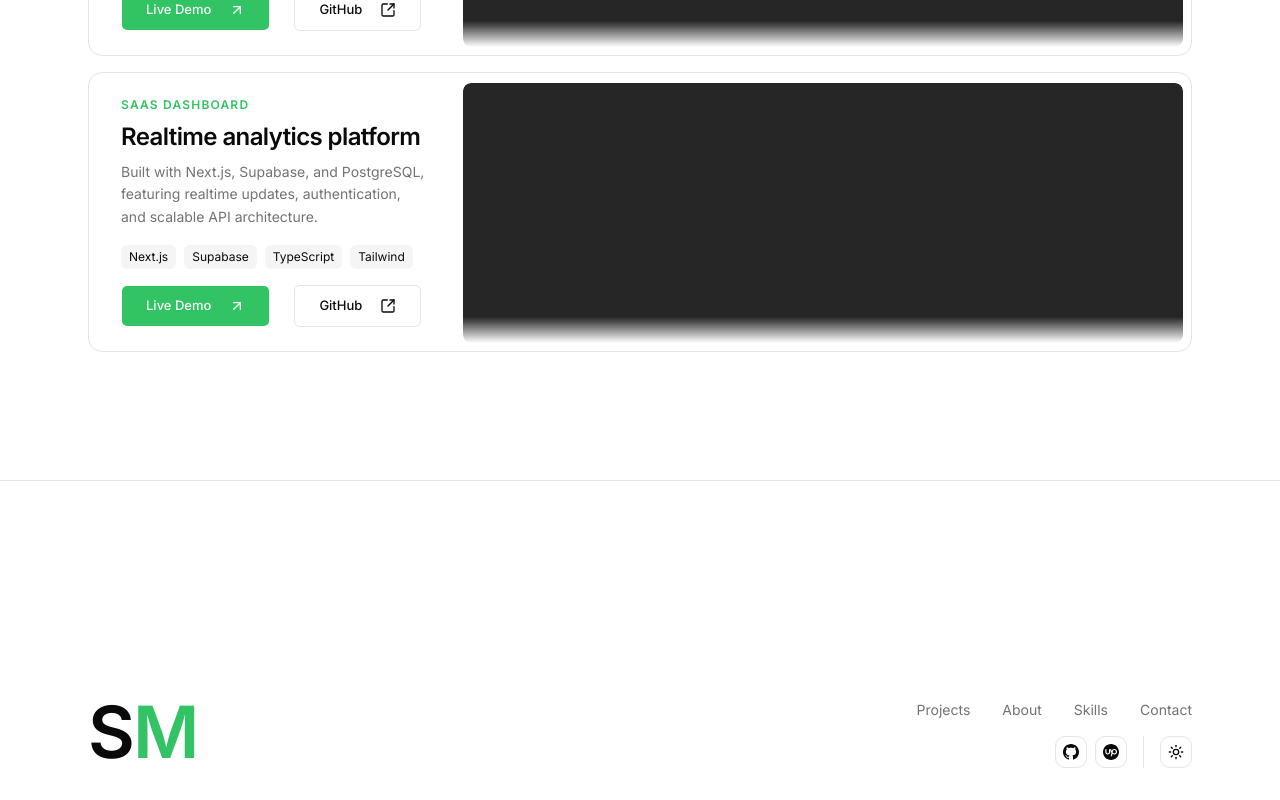
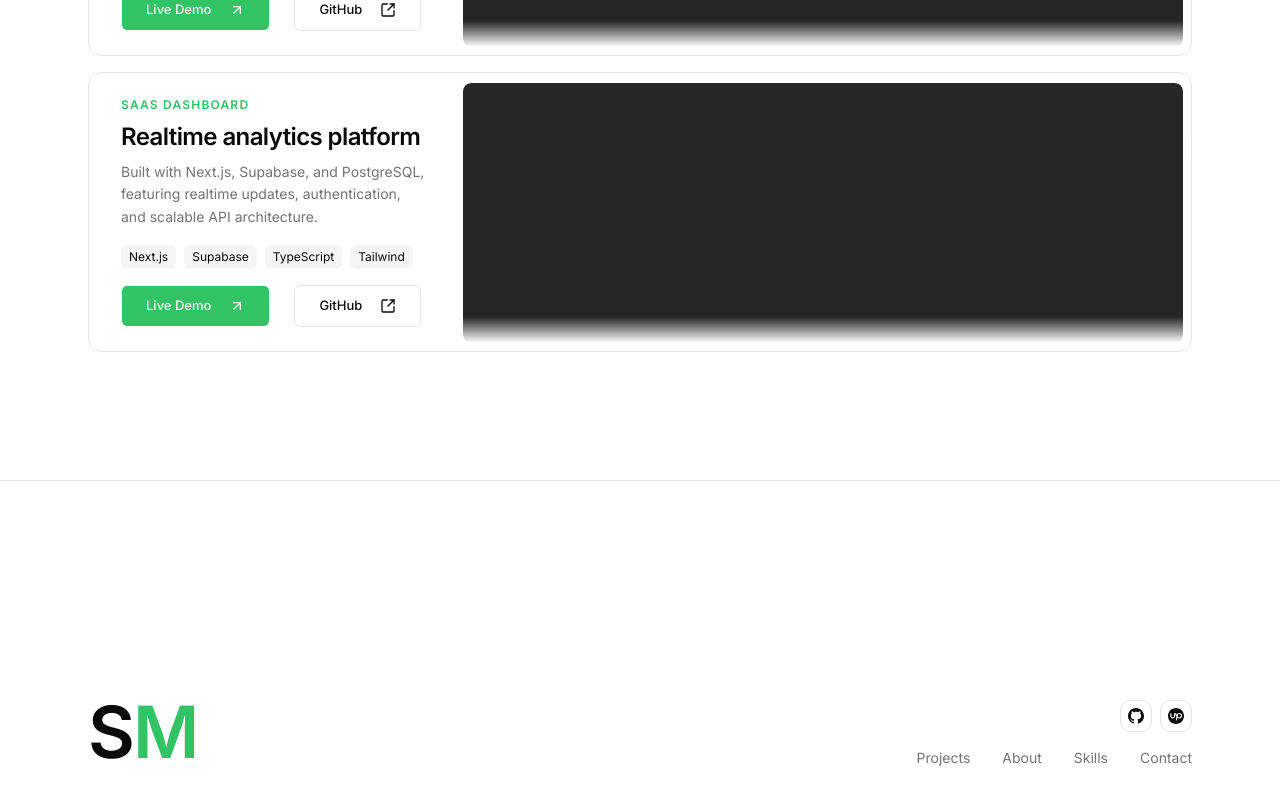
Before and after one commit to svsxn/portfolio, a Next.js app: page / in a window 1280 px wide. Shown: the part 1543-2343 px from the top of the page. Built offline with nearby package versions, Linux system fonts and the light colour scheme.

Commit message:
refactor: create shared components

```diff
--- a/components/layout/header/links.tsx
+++ b/components/layout/external-links.tsx
@@ -1,4 +1,4 @@
-export const links = [
+export const externalLinks = [
   {
     href: "https://github.com/svsxn",
     svg: (
--- a/components/layout/footer/index.tsx
+++ b/components/layout/footer/index.tsx
@@ -1,6 +1,7 @@
 import Link from "next/link";
-import { Navbar } from "../header/navbar";
-import { Actions } from "../header/actions";
+import { links } from "../links";
+import { LinkIconButton } from "../link-icon-button";
+import { externalLinks } from "../external-links";
 
 export default function Footer() {
   return (
@@ -11,8 +12,24 @@ export default function Footer() {
           <span className="text-primary">M</span>
         </Link>
         <div className="flex flex-col items-end gap-4">
-          <Navbar />
-          <Actions />
+          <div className="flex gap-2">
+            {externalLinks.map((link) => (
+              <LinkIconButton key={link.href} href={link.href}>
+                {link.svg}
+              </LinkIconButton>
+            ))}
+          </div>
+          <div className="flex gap-8">
+            {links.map((link) => (
+              <Link
+                key={link.href}
+                href={link.href}
+                className="text-sm text-muted-foreground transition-colors hover:text-foreground"
+              >
+                {link.label}
+              </Link>
+            ))}
+          </div>
         </div>
       </div>
     </footer>
--- a/components/layout/header/actions.tsx
+++ b/components/layout/header/actions.tsx
@@ -1,33 +1,16 @@
-import Link from "next/link";
-import { Button } from "../../ui/button";
 import { Separator } from "../../ui/separator";
 import { ModeToggle } from "../../theme/mode-toggle";
-import { links } from "./links";
-
-function IconButton({
-  href,
-  children,
-}: {
-  href: string;
-  children: React.ReactNode;
-}) {
-  return (
-    <Button variant="outline" size="icon" asChild>
-      <Link href={href} target="_blank" rel="noreferrer">
-        {children}
-      </Link>
-    </Button>
-  );
-}
+import { externalLinks } from "../external-links";
+import { LinkIconButton } from "../link-icon-button";
 
 export function Actions() {
   return (
     <div className="flex items-center gap-4">
       <div className="flex gap-2">
-        {links.map((link) => (
-          <IconButton key={link.href} href={link.href}>
+        {externalLinks.map((link) => (
+          <LinkIconButton key={link.href} href={link.href}>
             {link.svg}
-          </IconButton>
+          </LinkIconButton>
         ))}
       </div>
       <Separator orientation="vertical" />
--- a/components/layout/header/mobile-menu.tsx
+++ b/components/layout/header/mobile-menu.tsx
@@ -4,13 +4,7 @@ import Link from "next/link";
 import { Menu, X } from "lucide-react";
 import { useState } from "react";
 import { cn } from "@/lib/utils";
-
-const links = [
-  { href: "#projects", label: "Projects" },
-  { href: "#about", label: "About" },
-  { href: "#skills", label: "Skills" },
-  { href: "#contact", label: "Contact" },
-];
+import { links } from "../links";
 
 export default function MobileMenu() {
   const [open, setOpen] = useState(false);
@@ -39,7 +33,7 @@ export default function MobileMenu() {
               key={link.href}
               href={link.href}
               onClick={() => setOpen(false)}
-              className="border-b border-border py-4 text-sm text-muted-foreground transition-colors hover:text-foreground"
+              className="border-b py-4 text-sm text-muted-foreground transition-colors hover:text-foreground"
             >
               {link.label}
             </Link>
--- a/components/layout/header/navbar.tsx
+++ b/components/layout/header/navbar.tsx
@@ -1,38 +1,18 @@
 import Link from "next/link";
-
-const links = [
-  { href: "#projects", label: "Projects" },
-  { href: "#about", label: "About" },
-  { href: "#skills", label: "Skills" },
-  { href: "#contact", label: "Contact" },
-];
-
-function NavLink({
-  href,
-  children,
-}: {
-  href: string;
-  children: React.ReactNode;
-}) {
-  return (
-    <Link
-      href={href}
-      className="group relative text-sm text-muted-foreground transition-colors hover:text-foreground"
-    >
-      {children}
-
-      <span className="absolute -bottom-1 left-0 h-px w-full origin-left scale-x-0 bg-foreground transition-transform duration-200 group-hover:scale-x-100" />
-    </Link>
-  );
-}
+import { links } from "../links";
 
 export function Navbar() {
   return (
     <nav className="hidden items-center gap-8 md:flex">
       {links.map((link) => (
-        <NavLink key={link.href} href={link.href}>
+        <Link
+          key={link.href}
+          href={link.href}
+          className="group relative text-sm text-muted-foreground transition-colors hover:text-foreground"
+        >
           {link.label}
-        </NavLink>
+          <span className="absolute -bottom-1 left-0 h-px w-full origin-left scale-x-0 bg-foreground transition-transform duration-200 group-hover:scale-x-100" />
+        </Link>
       ))}
     </nav>
   );
--- /dev/null
+++ b/components/layout/link-icon-button.tsx
@@ -0,0 +1,18 @@
+import Link from "next/link";
+import { Button } from "../ui/button";
+
+export function LinkIconButton({
+  href,
+  children,
+}: {
+  href: string;
+  children: React.ReactNode;
+}) {
+  return (
+    <Button variant="outline" size="icon" asChild>
+      <Link href={href} target="_blank" rel="noreferrer">
+        {children}
+      </Link>
+    </Button>
+  );
+}
--- /dev/null
+++ b/components/layout/links.ts
@@ -0,0 +1,6 @@
+export const links = [
+  { href: "#projects", label: "Projects" },
+  { href: "#about", label: "About" },
+  { href: "#skills", label: "Skills" },
+  { href: "#contact", label: "Contact" },
+];
```
